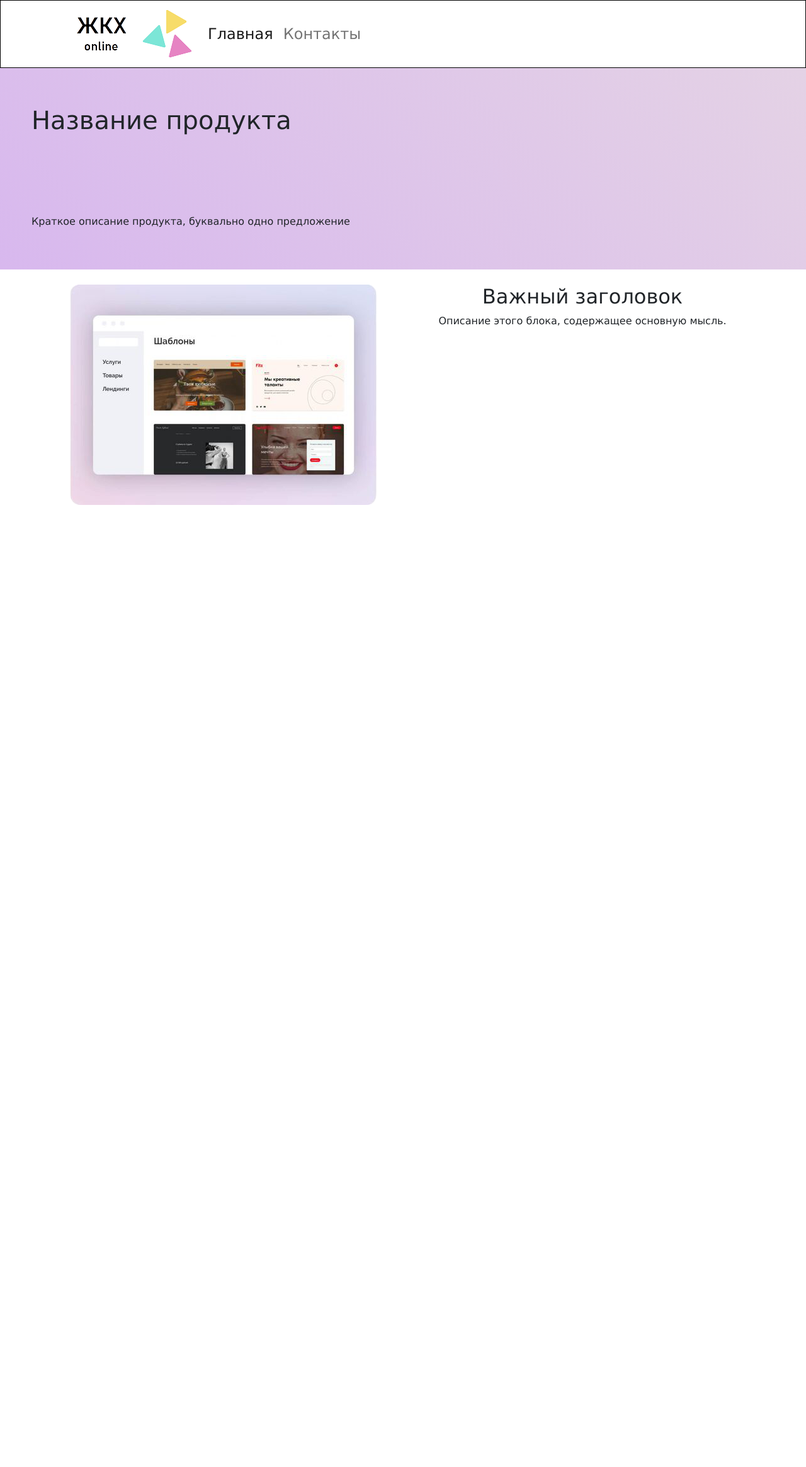
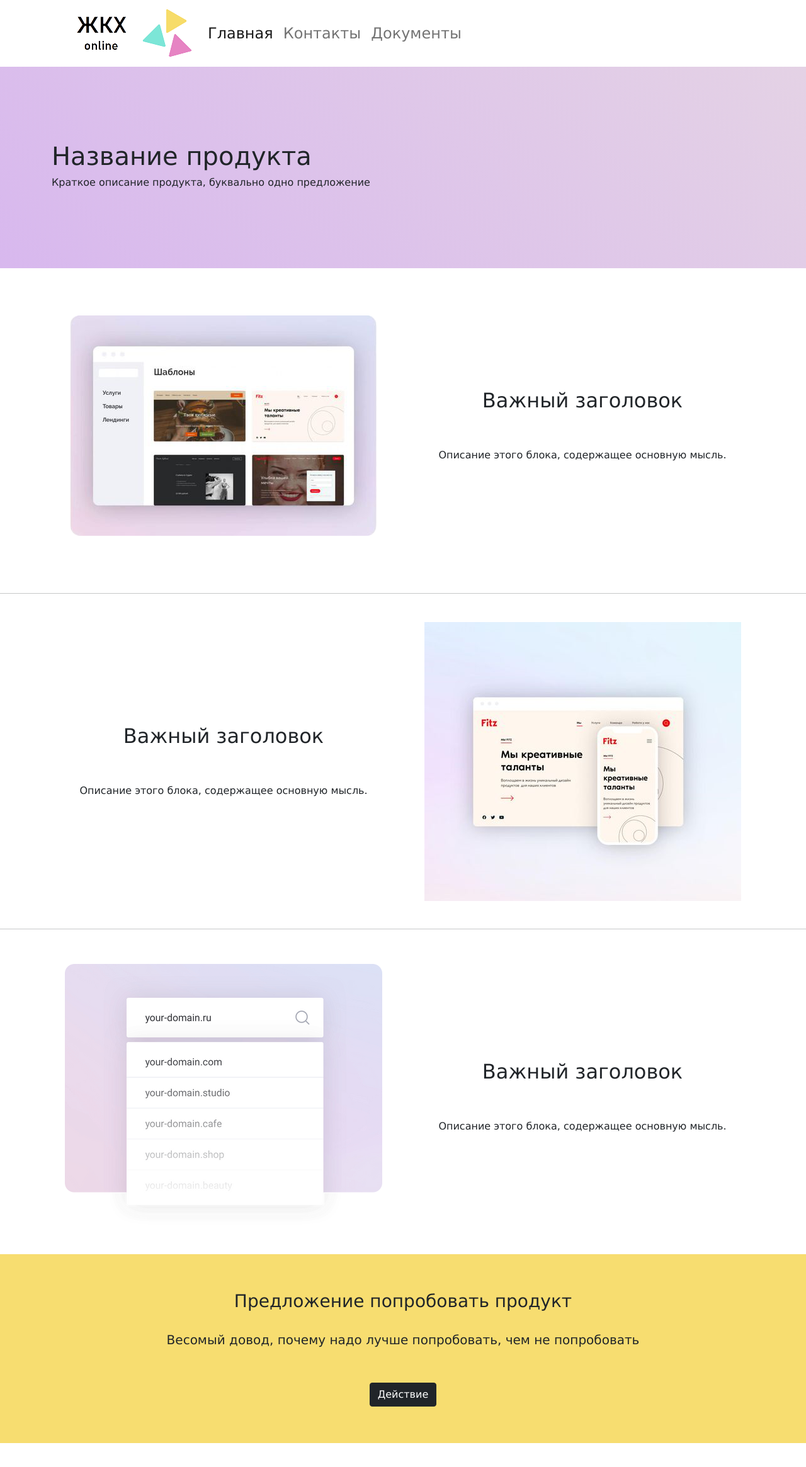
Before and after one commit to Meta40k/asmoday.site, a plain HTML site: page index.html in a window 1280 px wide. Shown: the whole page at 63% size. Before the commit the page ends 1102 px from the top, so only its background shows below. Drawn offline with nearby package versions, Linux system fonts and the light colour scheme.

Commit message:
20/12/2021

```diff
--- /dev/null
+++ b/css/media.css
@@ -0,0 +1,12 @@
+@media (max-width: 767px) {
+    .section-wrap {
+        height: auto;
+        margin: 15px 0 0 0;
+        /* border: solid 1px red; */
+    }
+    .section-img{
+        height: auto;
+        margin: 15px 0 0 0;
+        /* border: solid 1px green; */
+    }
+}
--- a/css/style.css
+++ b/css/style.css
@@ -4,7 +4,8 @@
     padding: 0;
     font-family: 'Lucida Sans', 'Lucida Sans Regular', 'Lucida Grande', 'Lucida Sans Unicode', Geneva, Verdana, sans-serif;
 }
-img{
+
+img {
     max-width: 100%;
 }
 
@@ -19,7 +20,6 @@ body {
 header {
     display: flex;
     justify-content: space-between;
-    border: solid 1px black;
 }
 
 .nav-link {
@@ -47,15 +47,45 @@ header {
 /* ВТОРАЯ СЕКЦИЯ */
 .section2 {
     /* background-color: #eee; */
+
 }
 
-.section2-wrap {
+
+.section-img {
+    display: flex;
+    justify-content: center;
+    align-items: center;
+
+    height: 500px;
+}
+
+.section-wrap {
     display: flex;
     flex-direction: column;
+    justify-content: center;
     align-items: center;
-    justify-content: center;
+
+    height: 500px;
 }
 
+
+
+/* ТРЕТЬЯ СЕКЦИЯ */
 .section3 {
+    height: 500px;
+    /* background-color: #f7dd70; */
+}
+
+.section5{
+    background-color: #f7dd70;
     height: 300px;
 }
+
+.section5-wrap{
+    display: flex;
+    flex-direction: column;
+    justify-content: center;
+    align-items: center;
+
+    height: 300px;
+}
--- a/index.html
+++ b/index.html
@@ -10,6 +10,7 @@
   <link href="https://cdn.jsdelivr.net/npm/bootstrap@5.1.3/dist/css/bootstrap.min.css" rel="stylesheet"
     integrity="sha384-1BmE4kWBq78iYhFldvKuhfTAU6auU8tT94WrHftjDbrCEXSU1oBoqyl2QvZ6jIW3" crossorigin="anonymous">
   <link rel="stylesheet" href="/css/style.css">
+  <link rel="stylesheet" href="/css/media.css">
 
   <title>Asmoday.site</title>
 </head>
@@ -35,6 +36,9 @@
                 <li class="nav-item">
                   <a class="nav-link" href="#">Контакты</a>
                 </li>
+                <li class="nav-item">
+                  <a class="nav-link" href="#">Документы</a>
+                </li>
               </ul>
               <!-- <form class="d-flex">
                 <input class="form-control me-2" type="search" placeholder="Search" aria-label="Search">
@@ -48,35 +52,74 @@
   </header>
 
   <section class="section1">
-    <h1>Название продукта</h1>
-    <h6>Краткое описание продукта, буквально одно предложение</h3>
+    <div class="container">
+      <h1>Название продукта</h1>
+      <h6>Краткое описание продукта, буквально одно предложение</h3>
+    </div>
   </section>
 
   <section class="container section2">
     <div class="row">
-      <div class="col-md-6">
-        <div class="section2-img pt-4 text-center"><img src="/img/section2.png" alt="Описание картинки"></div>
+      <div class="col-md-6 section-img">
+        <div class="section2-img"><img src="/img/section2.png" alt="Описание картинки"></div>
       </div>
-      <div class="col-md-6 order-first order-md-0">
-        <div class="section2-wrap pt-4">
-          <h2 class="section2-header">Важный заголовок</h2>
-          <div class="section2-description">Описание этого блока, содержащее основную мысль.</div>
-        </div>
+      <div class="col-md-6 order-first order-md-0 section-wrap">
+        <h2 class="section2-header pb-4">Важный заголовок</h2>
+        <div class="section2-description pt-4">Описание этого блока, содержащее основную мысль.</div>
       </div>
-
     </div>
   </section>
+  <hr>
+  <section class="section3 container">
+    <div class="row">
+      <div class="col-md-6 section-wrap">
+        <h2 class="section2-header pb-4">Важный заголовок</h2>
+        <div class="section2-description pt-4">Описание этого блока, содержащее основную мысль.</div>
+      </div>
+      <div class="col-md-6 section-img">
+        <img src="/img/section3.png" alt="Описание картинки">
+      </div>
+    </div>
+  </section>
+  <hr>
+  <section class="container section4">
+    <div class="row">
+      <div class="col-md-6 section-img">
+        <div class="section2-img"><img src="/img/section4.png" alt="Описание картинки"></div>
+      </div>
+      <div class="col-md-6 order-first order-md-0 section-wrap">
+        <h2 class="section2-header pb-4">Важный заголовок</h2>
+        <div class="section2-description pt-4">Описание этого блока, содержащее основную мысль.</div>
+      </div>
+    </div>
+  </section>
+
+  <section class="container-fluid section5">
+    <div class="row section5-wrap">
+      <div class="section5-header pb-4">
+        <h3 class="text-center">Предложение попробовать продукт</h3>
+      </div>
+      <div class="section5-description pb-4">
+        <h5 class="text-center">Весомый довод, почему надо лучше попробовать, чем не попробовать</h5>
+      </div>
+      <div type="button" class="section5-btn text-center pt-4"><button type="button" class="btn btn-dark">Действие</button></div>
+    </div>
+  </section>
+  <br>
+  <br>
+  <br>
+  <br>
+
+
+
+
+
 
   <!-- Bootstrap Bundle with Popper -->
   <script src="https://cdn.jsdelivr.net/npm/bootstrap@5.1.3/dist/js/bootstrap.bundle.min.js"
     integrity="sha384-ka7Sk0Gln4gmtz2MlQnikT1wXgYsOg+OMhuP+IlRH9sENBO0LRn5q+8nbTov4+1p"
     crossorigin="anonymous"></script>
 
-
-
-  <section class="section3">
-
-  </section>
 </body>
 
 </html>
```
Also changed, not shown: img/section3.png (added), img/section4.png (added).
